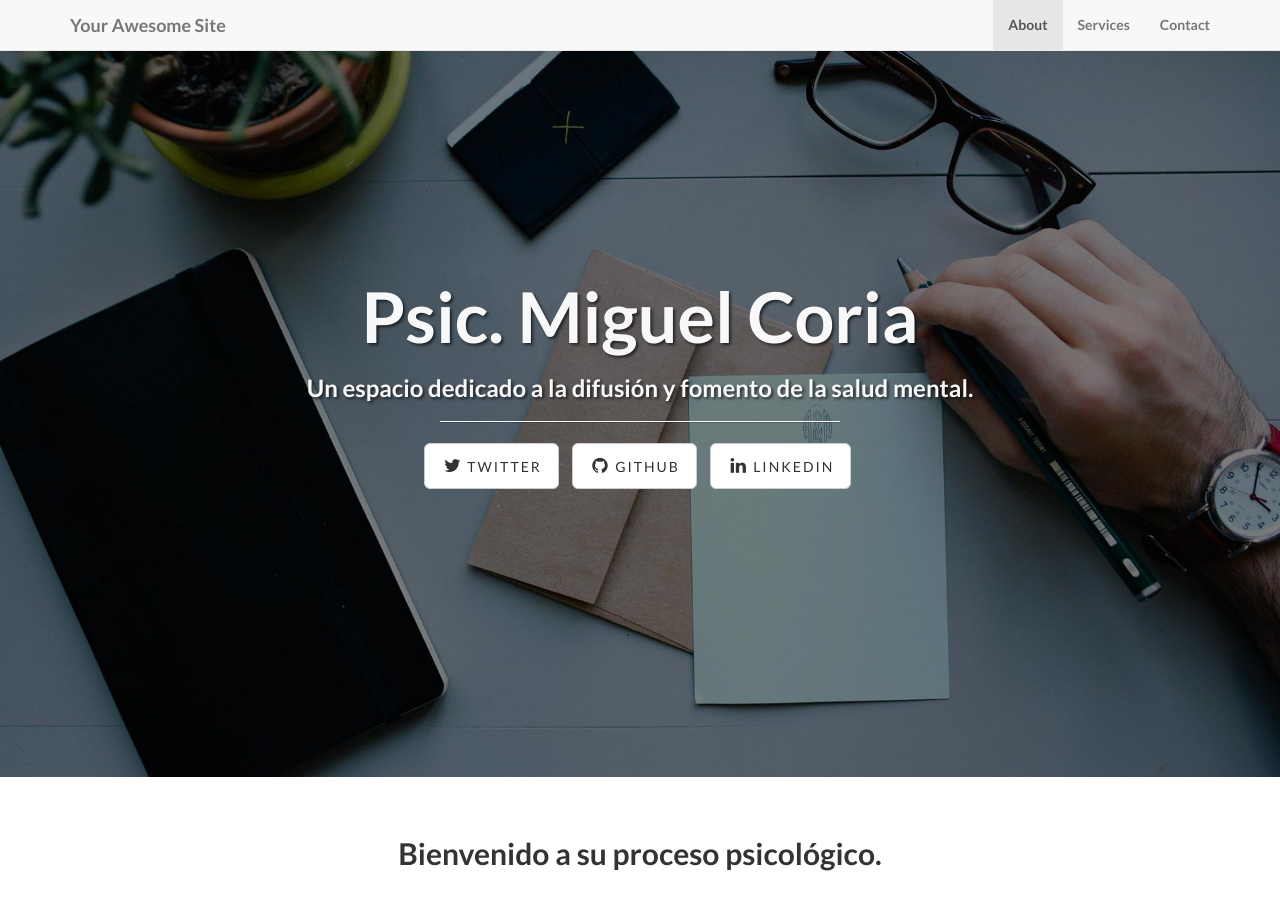
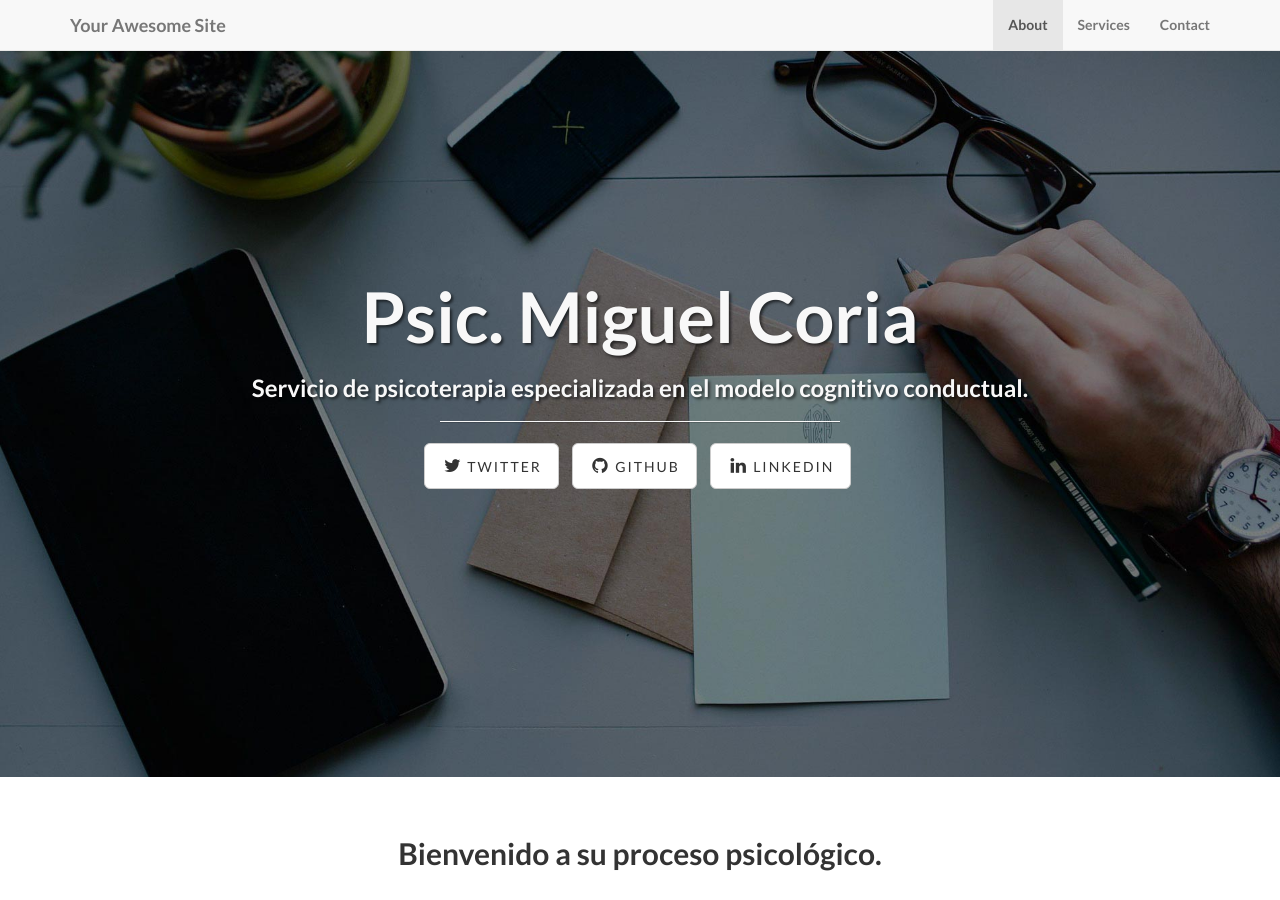
Before and after one commit to PsicologoMiguelCoria/psicologomiguelcoria.github.io, a Jekyll site: the page built from index.html, in a window 1280 px wide and 900 px high. Built offline with Jekyll 4.4.1, drawn with Linux system fonts in a browser that asks for light colours.

Commit message:
Update index.html

```diff
--- a/index.html
+++ b/index.html
@@ -1,5 +1,5 @@
 ---
 layout: default
 title: Psic. Miguel Coria
-subTitle: Un espacio dedicado a la difusión y fomento de la salud mental.
+subTitle: Servicio de psicoterapia especializada en el modelo cognitivo conductual.
 ---
```
